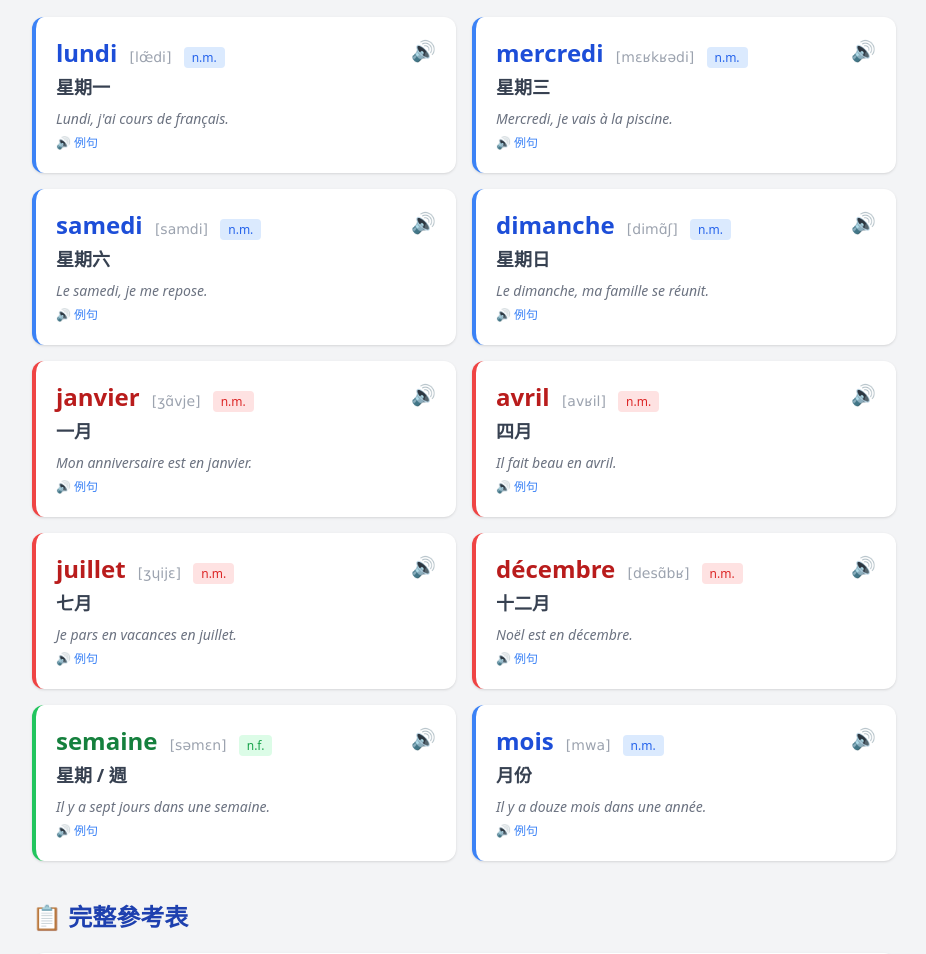
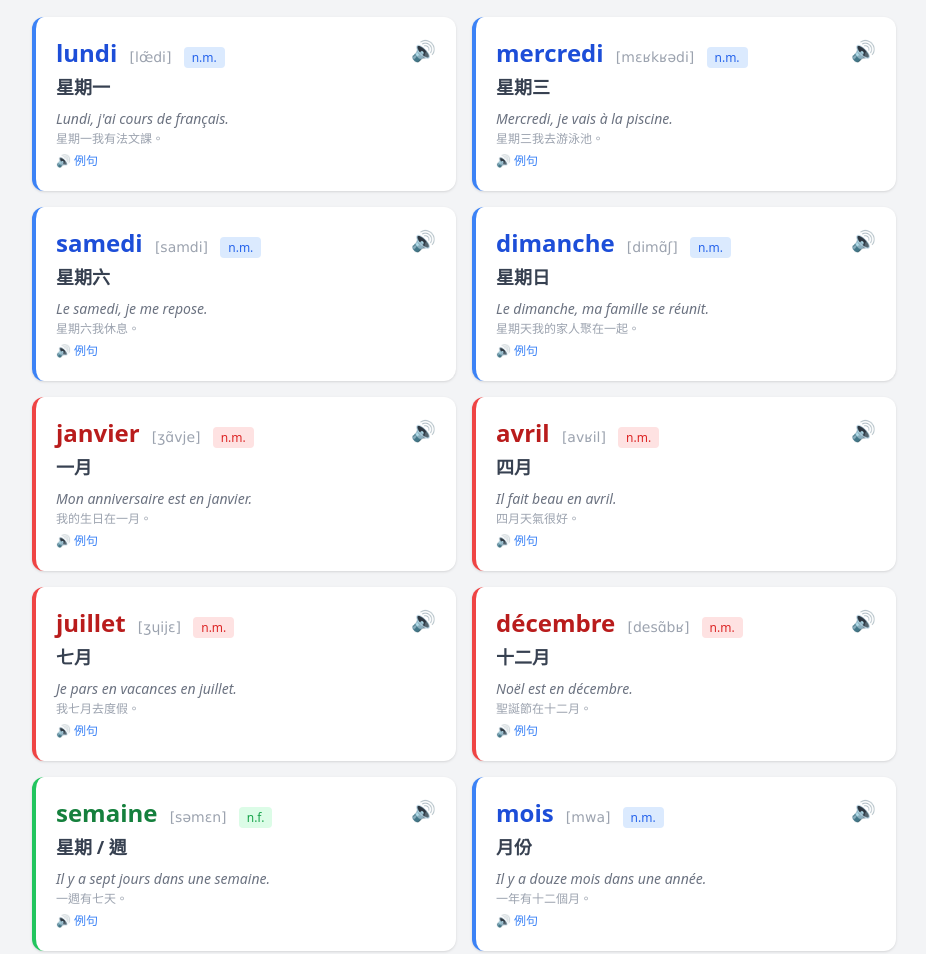
Before and after one commit to 603530013/study_fr, a plain HTML site: page fr_lesson_6_20260909.html in a window 1280 px wide. Shown: the part 387-1341 px from the top of the page, without its empty margins (176-1102 px from the left). Drawn offline with nearby package versions, Linux system fonts and the light colour scheme.

Commit message:
Fix 第6課：補充單字例句中文翻譯 (2026-09-09)

```diff
--- a/fr_lesson_6_20260909.html
+++ b/fr_lesson_6_20260909.html
@@ -51,6 +51,7 @@ table th{background:#1e40af;color:white}
       </div>
       <p class="text-lg font-semibold text-gray-700 mt-1">星期一</p>
       <p class="text-sm italic text-gray-500 mt-2">Lundi, j'ai cours de français.</p>
+      <p class="text-xs text-gray-400 mt-0.5">星期一我有法文課。</p>
       <button onclick="speak(this)" data-text="Lundi, j'ai cours de français." class="speak-btn text-xs text-blue-500 mt-1">🔊 例句</button>
     </div>
 
@@ -63,6 +64,7 @@ table th{background:#1e40af;color:white}
       </div>
       <p class="text-lg font-semibold text-gray-700 mt-1">星期三</p>
       <p class="text-sm italic text-gray-500 mt-2">Mercredi, je vais à la piscine.</p>
+      <p class="text-xs text-gray-400 mt-0.5">星期三我去游泳池。</p>
       <button onclick="speak(this)" data-text="Mercredi, je vais à la piscine." class="speak-btn text-xs text-blue-500 mt-1">🔊 例句</button>
     </div>
 
@@ -75,6 +77,7 @@ table th{background:#1e40af;color:white}
       </div>
       <p class="text-lg font-semibold text-gray-700 mt-1">星期六</p>
       <p class="text-sm italic text-gray-500 mt-2">Le samedi, je me repose.</p>
+      <p class="text-xs text-gray-400 mt-0.5">星期六我休息。</p>
       <button onclick="speak(this)" data-text="Le samedi, je me repose." class="speak-btn text-xs text-blue-500 mt-1">🔊 例句</button>
     </div>
 
@@ -87,6 +90,7 @@ table th{background:#1e40af;color:white}
       </div>
       <p class="text-lg font-semibold text-gray-700 mt-1">星期日</p>
       <p class="text-sm italic text-gray-500 mt-2">Le dimanche, ma famille se réunit.</p>
+      <p class="text-xs text-gray-400 mt-0.5">星期天我的家人聚在一起。</p>
       <button onclick="speak(this)" data-text="Le dimanche, ma famille se réunit." class="speak-btn text-xs text-blue-500 mt-1">🔊 例句</button>
     </div>
 
@@ -99,6 +103,7 @@ table th{background:#1e40af;color:white}
       </div>
       <p class="text-lg font-semibold text-gray-700 mt-1">一月</p>
       <p class="text-sm italic text-gray-500 mt-2">Mon anniversaire est en janvier.</p>
+      <p class="text-xs text-gray-400 mt-0.5">我的生日在一月。</p>
       <button onclick="speak(this)" data-text="Mon anniversaire est en janvier." class="speak-btn text-xs text-blue-500 mt-1">🔊 例句</button>
     </div>
 
@@ -111,6 +116,7 @@ table th{background:#1e40af;color:white}
       </div>
       <p class="text-lg font-semibold text-gray-700 mt-1">四月</p>
       <p class="text-sm italic text-gray-500 mt-2">Il fait beau en avril.</p>
+      <p class="text-xs text-gray-400 mt-0.5">四月天氣很好。</p>
       <button onclick="speak(this)" data-text="Il fait beau en avril." class="speak-btn text-xs text-blue-500 mt-1">🔊 例句</button>
     </div>
 
@@ -123,6 +129,7 @@ table th{background:#1e40af;color:white}
       </div>
       <p class="text-lg font-semibold text-gray-700 mt-1">七月</p>
       <p class="text-sm italic text-gray-500 mt-2">Je pars en vacances en juillet.</p>
+      <p class="text-xs text-gray-400 mt-0.5">我七月去度假。</p>
       <button onclick="speak(this)" data-text="Je pars en vacances en juillet." class="speak-btn text-xs text-blue-500 mt-1">🔊 例句</button>
     </div>
 
@@ -135,6 +142,7 @@ table th{background:#1e40af;color:white}
       </div>
       <p class="text-lg font-semibold text-gray-700 mt-1">十二月</p>
       <p class="text-sm italic text-gray-500 mt-2">Noël est en décembre.</p>
+      <p class="text-xs text-gray-400 mt-0.5">聖誕節在十二月。</p>
       <button onclick="speak(this)" data-text="Noël est en décembre." class="speak-btn text-xs text-blue-500 mt-1">🔊 例句</button>
     </div>
 
@@ -147,6 +155,7 @@ table th{background:#1e40af;color:white}
       </div>
       <p class="text-lg font-semibold text-gray-700 mt-1">星期 / 週</p>
       <p class="text-sm italic text-gray-500 mt-2">Il y a sept jours dans une semaine.</p>
+      <p class="text-xs text-gray-400 mt-0.5">一週有七天。</p>
       <button onclick="speak(this)" data-text="Il y a sept jours dans une semaine." class="speak-btn text-xs text-blue-500 mt-1">🔊 例句</button>
     </div>
 
@@ -159,6 +168,7 @@ table th{background:#1e40af;color:white}
       </div>
       <p class="text-lg font-semibold text-gray-700 mt-1">月份</p>
       <p class="text-sm italic text-gray-500 mt-2">Il y a douze mois dans une année.</p>
+      <p class="text-xs text-gray-400 mt-0.5">一年有十二個月。</p>
       <button onclick="speak(this)" data-text="Il y a douze mois dans une année." class="speak-btn text-xs text-blue-500 mt-1">🔊 例句</button>
     </div>
 
```
